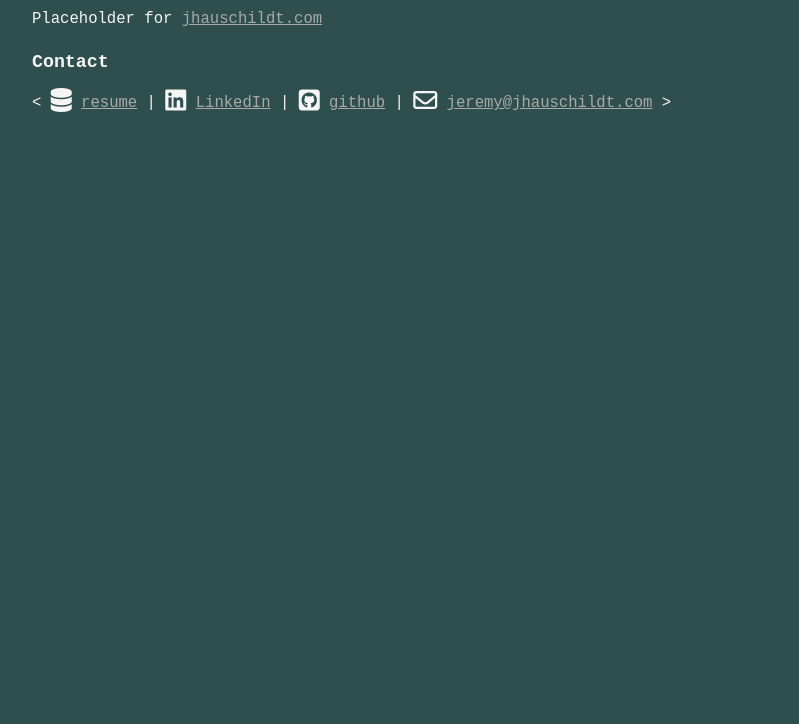
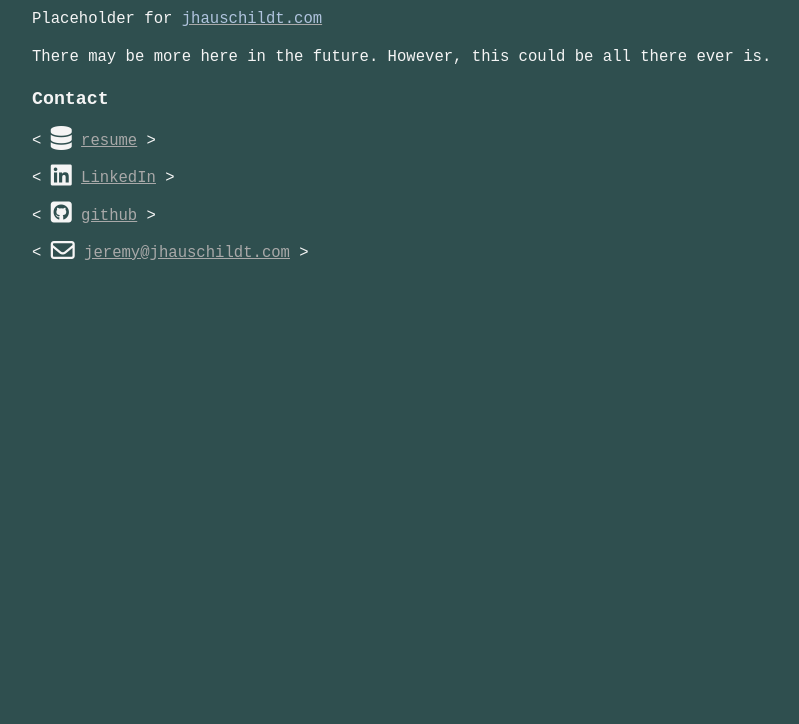
Before and after one commit to doot/jhauschildt, a plain HTML site: page www/index.html in a window 1280 px wide. Shown: the part 76-800 px from the top of the page, without its empty margins (96-895 px from the left). Drawn offline with Linux system fonts and the light colour scheme.

Commit message:
change to render a little bit cleaner on smaller screens, add a little more sass, colors

```diff
--- a/www/index.html
+++ b/www/index.html
@@ -26,32 +26,32 @@
   <meta name="theme-color" content="#fafafa">
 
   <style>
-      body { background: darkslategrey; color: whitesmoke ; text-align: center; font-family: monospace; font-size: 1.2em; }
-      div { max-width: 80%; margin: auto; }
-      h3 { text-align: left; }
+      body {
+        background: darkslategrey;
+        color: whitesmoke;
+        text-align: center;
+        font-family: monospace;
+        font-size: 1.2em;
+      }
+      h3   { text-align: left; }
+      p    { text-align: left; }
+      div  { max-width: 80%; margin: auto; }
+      a    { color: darkgrey; }
+      span { color: PapayaWhip; }
+      span { color: LightSteelBlue; }
       img  { border: none }
-      ul { text-align: left; }
-      p { text-align: left; }
-      a { color: darkgrey; }
-      span { color: red; }
   </style>
 </head>
 <body>
   <div>
-    <h1>Jeremy Hauschildt</h1>
-    <p>Placeholder for <a href="https://www.jhauschildt.com">jhauschildt.com</a></p>
+    <h1><span>J</span>eremy <span>Hauschildt</span></h1>
+    <p>Placeholder for <a href="https://www.jhauschildt.com"><span>jhauschildt.com</span></a></p>
+    <p>There may be more here in the future.  However, this could be all there ever is.</p>
     <h3>Contact</h3>
-    <p>
-      &lt;
-      <i class="fa fa-database fa-lg" aria-hidden="true"></i> <a href="https://resume.jhauschildt.com">resume</a>
-      |
-      <i class="fa fa-linkedin-square fa-lg" aria-hidden="true"></i> <a href="https://www.linkedin.com/in/jeremyhauschildt/">LinkedIn</a>
-      |
-      <i class="fa fa-github-square fa-lg" aria-hidden="true"></i> <a href="https://github.com/doot">github</a>
-      |
-      <i class="fa fa-envelope-o fa-lg" aria-hidden="true"></i> <a href="mailto:jeremy@jhauschildt.com">jeremy@jhauschildt.com</a>
-      &gt;
-    </p>
+    <p>&lt; <i class="fa fa-database fa-lg" aria-hidden="true"></i> <a href="https://resume.jhauschildt.com">resume</a> &gt; </p>
+    <p>&lt; <i class="fa fa-linkedin-square fa-lg" aria-hidden="true"></i> <a href="https://www.linkedin.com/in/jeremyhauschildt/">LinkedIn</a> &gt; </p>
+    <p>&lt; <i class="fa fa-github-square fa-lg" aria-hidden="true"></i> <a href="https://github.com/doot">github</a> &gt; </p>
+    <p>&lt; <i class="fa fa-envelope-o fa-lg" aria-hidden="true"></i> <a href="mailto:jeremy@jhauschildt.com">jeremy@jhauschildt.com</a> &gt; </p>
   </div>
 </body>
 </html>
```
